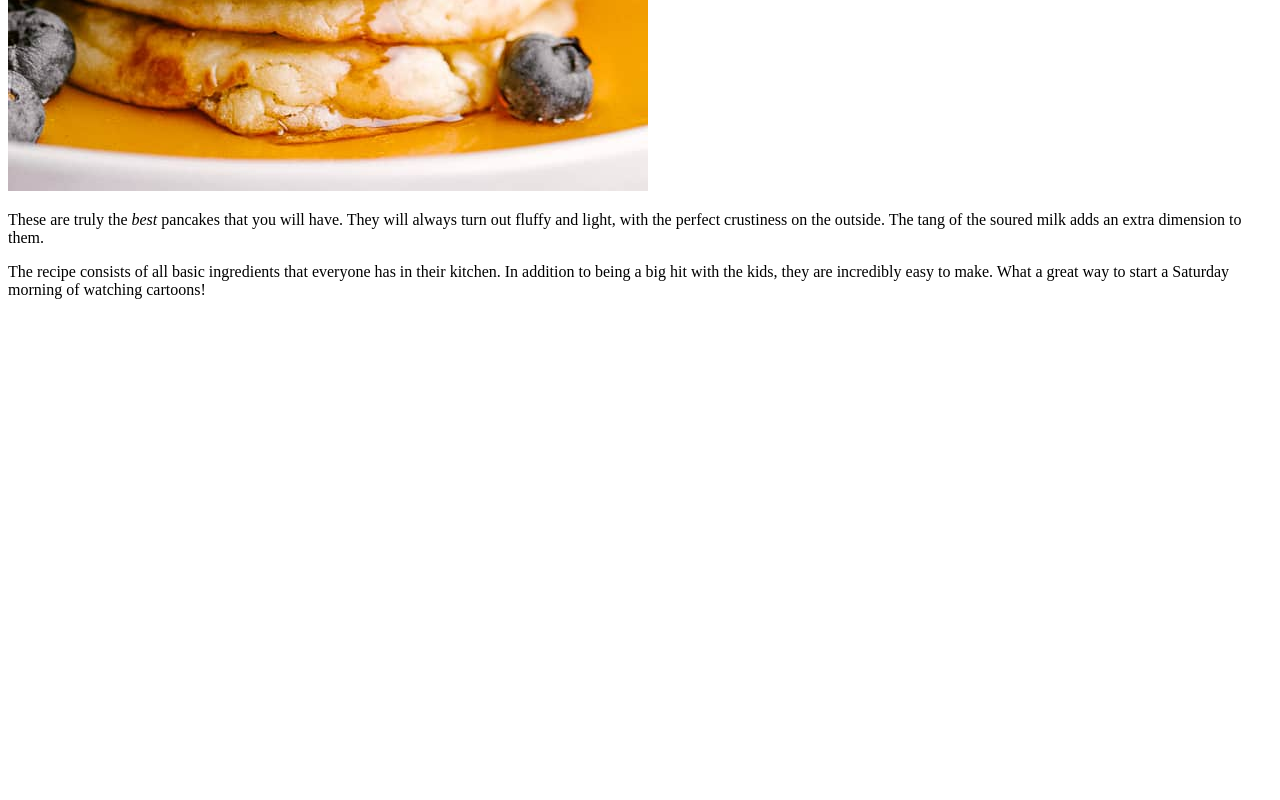
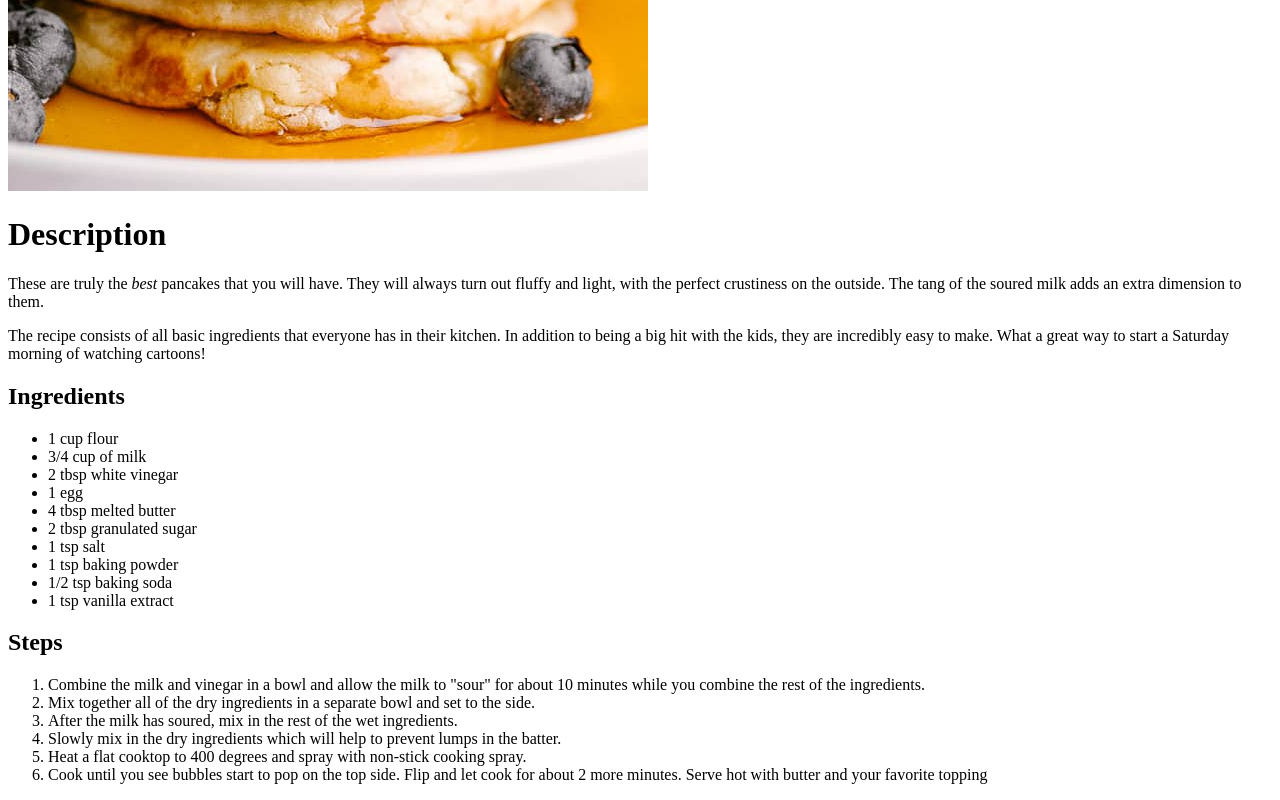
Before and after one commit to spammertime/odin-recipes, a plain HTML site: page recipes/fluffyPancakes.html in a window 1280 px wide. Shown: the part 849-1649 px from the top of the page. Before the commit the page ends 1164 px from the top, so only its background shows below. Drawn offline with Linux system fonts and the light colour scheme.

Commit message:
finished ingredients and steps for pancakes

```diff
--- a/recipes/fluffyPancakes.html
+++ b/recipes/fluffyPancakes.html
@@ -8,15 +8,40 @@
     <body>
         <h1>Fluffy Pancake Recipe</h1>
         <img src="../img/Fluffy-Pancakes-4.jpeg">
+        <h1>Description</h1>
 
-        <p>These are truly the <em>best</em> pancakes that you will have.
+            <p>These are truly the <em>best</em> pancakes that you will have.
             They will always turn out fluffy and light, with the perfect crustiness on the outside.
             The tang of the soured milk adds an extra dimension to them.
-        </p>
+            </p>
 
-        <p>The recipe consists of all basic ingredients that everyone has in their kitchen.
+            <p>The recipe consists of all basic ingredients that everyone has in their kitchen.
             In addition to being a big hit with the kids, they are incredibly easy
             to make. What a great way to start a Saturday morning of watching cartoons!
-        </p>
+            </p>
+        <h2>Ingredients</h2>
+
+            <ul>
+                <li>1 cup flour</li>
+                <li>3/4 cup of milk</li>
+                <li>2 tbsp white vinegar</li>
+                <li>1 egg</li>
+                <li>4 tbsp melted butter</li>
+                <li>2 tbsp granulated sugar</li>
+                <li>1 tsp salt</li>
+                <li>1 tsp baking powder</li>
+                <li>1/2 tsp baking soda</li>
+                <li>1 tsp vanilla extract</li>
+            </ul>
+        <h2>Steps</h2>
+            <ol>
+                <li>Combine the milk and vinegar in a bowl and allow the milk to "sour" for about 10 minutes while you combine the rest of the ingredients.</li>
+                <li>Mix together all of the dry ingredients in a separate bowl and set to the side.</li>
+                <li>After the milk has soured, mix in the rest of the wet ingredients.</li>
+                <li>Slowly mix in the dry ingredients which will help to prevent lumps in the batter.</li>
+                <li>Heat a flat cooktop to 400 degrees and spray with non-stick cooking spray.</li>
+                <li>Cook until you see bubbles start to pop on the top side. Flip and let cook for about 2 more minutes. Serve hot with butter and your favorite topping</li>
+
+            </ol>
     </body>
 </html>
```
